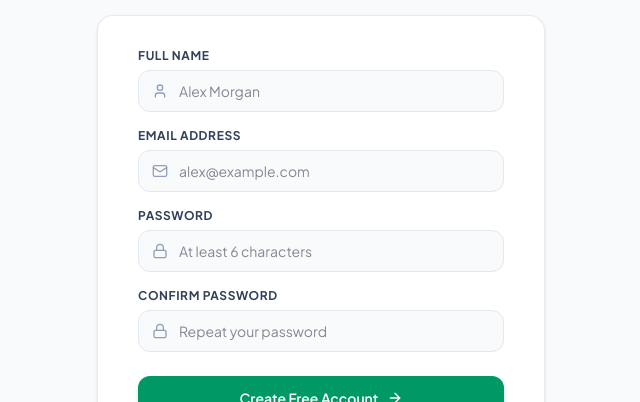
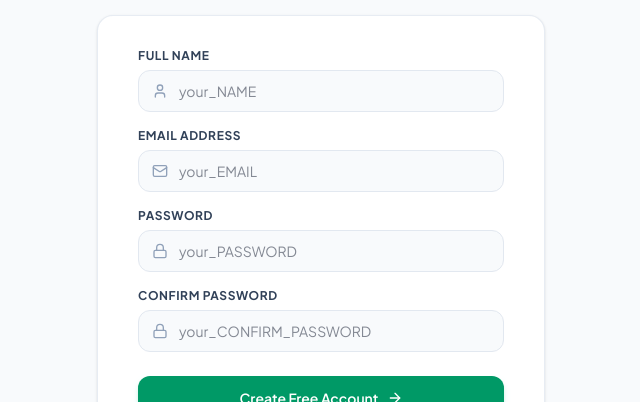
Before and after one commit to ashish102312/splitSpace, a React (Vite) app in the folder frontend/: page /register in a window 1280 px wide. Shown: the part 225-627 px from the top of the page, without its empty margins (319-959 px from the left). Built offline with nearby package versions, Linux system fonts and the light colour scheme; no server answers.

Commit message:
style(auth): update registration form input placeholders to standardized naming

```diff
--- a/frontend/src/pages/Register.jsx
+++ b/frontend/src/pages/Register.jsx
@@ -99,7 +99,7 @@ const Register = () => {
                   required
                   value={name}
                   onChange={(e) => setName(e.target.value)}
-                  placeholder="Alex Morgan"
+                  placeholder="your_NAME"
                   className="w-full pl-10 pr-4 py-2.5 bg-slate-50 border border-slate-200 rounded-xl text-sm text-slate-900 focus:outline-hidden focus:ring-2 focus:ring-blue-500 focus:bg-white transition-all"
                 />
               </div>
@@ -116,7 +116,7 @@ const Register = () => {
                   required
                   value={email}
                   onChange={(e) => setEmail(e.target.value)}
-                  placeholder="alex@example.com"
+                  placeholder="your_EMAIL"
                   className="w-full pl-10 pr-4 py-2.5 bg-slate-50 border border-slate-200 rounded-xl text-sm text-slate-900 focus:outline-hidden focus:ring-2 focus:ring-blue-500 focus:bg-white transition-all"
                 />
               </div>
@@ -133,7 +133,7 @@ const Register = () => {
                   required
                   value={password}
                   onChange={(e) => setPassword(e.target.value)}
-                  placeholder="At least 6 characters"
+                  placeholder="your_PASSWORD"
                   className="w-full pl-10 pr-4 py-2.5 bg-slate-50 border border-slate-200 rounded-xl text-sm text-slate-900 focus:outline-hidden focus:ring-2 focus:ring-blue-500 focus:bg-white transition-all"
                 />
               </div>
@@ -150,7 +150,7 @@ const Register = () => {
                   required
                   value={confirmPassword}
                   onChange={(e) => setConfirmPassword(e.target.value)}
-                  placeholder="Repeat your password"
+                  placeholder="your_CONFIRM_PASSWORD"
                   className="w-full pl-10 pr-4 py-2.5 bg-slate-50 border border-slate-200 rounded-xl text-sm text-slate-900 focus:outline-hidden focus:ring-2 focus:ring-blue-500 focus:bg-white transition-all"
                 />
               </div>
```
